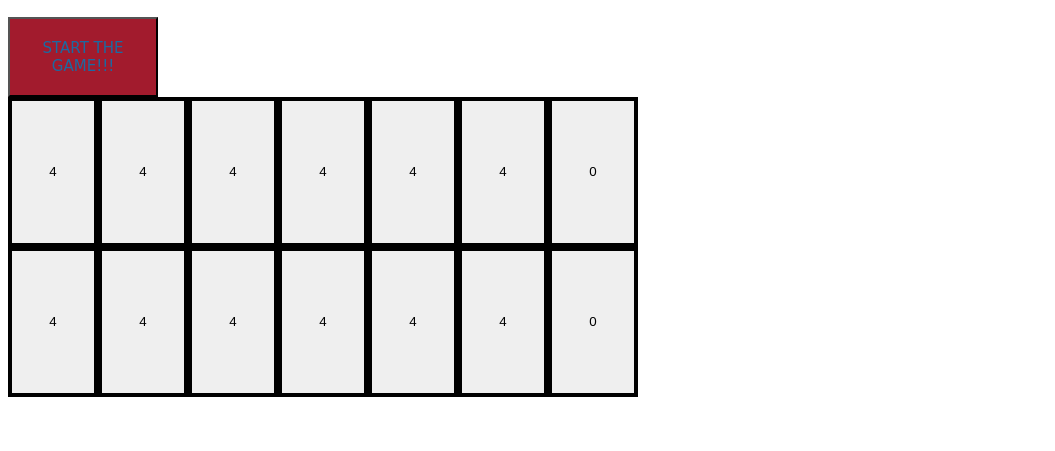
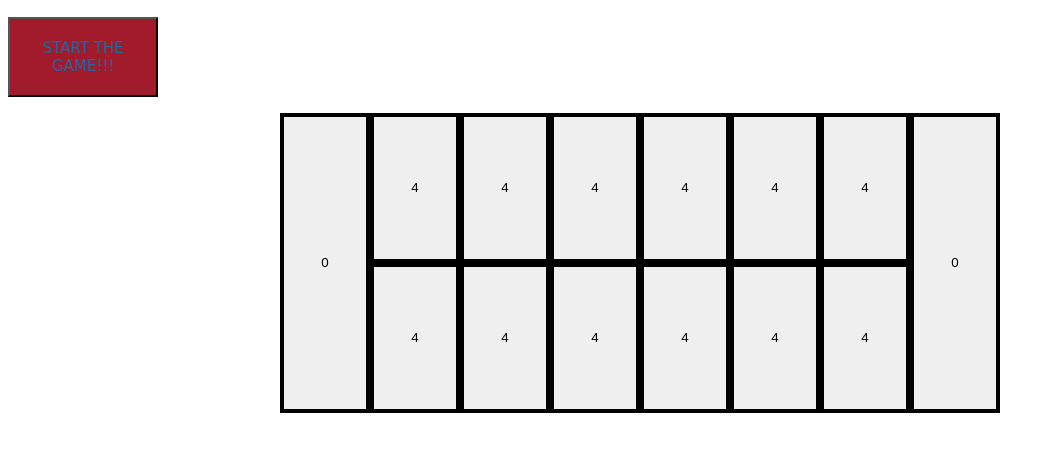
Before and after one commit to jmacks/mancala_project, a plain HTML site: page mancala.html in a window 1280 px wide. Both pictures are taken after a click on the button "START THE GAME!!!". Shown: the part 111-562 px from the top of the page, without its empty margins (0-1055 px from the left). Drawn offline with nearby package versions, Linux system fonts and the light colour scheme.

Commit message:
logic and css shapes done

```diff
--- a/mancala.css
+++ b/mancala.css
@@ -18,16 +18,49 @@ h2{
 
 
 
-.pit{
+/*.pit{
   height: 360px;
   width: 250px;
   border: 3px solid black;
   display: inline;
-}
+}*/
 
 .gamePit{
   height: 150px;
   width: 90px;
   border: 4px solid black;
   display: inline;
+  vertical-align: top;
 }
+#gameBoard{
+  position: relative;
+  height: 300px;
+  width: 720px;
+  margin: 1em auto;
+}
+
+#gameBoard div:first-child{
+  position: absolute;
+  bottom: -150px;
+  right: 0;
+  z-index: 0;
+}
+
+#gameBoard div:last-child{
+  margin-right: 90px;
+  height: 150px;
+}
+
+#gameBoard div:last-child button{
+  float: right;
+  z-index: 9;
+}
+
+#n6, #n13{
+  height: 300px;
+}
+
+#n6{
+  position: relative;
+  top: -150px;
+}
```
Also changed, not shown: mancala.js (+4 -3 lines).
